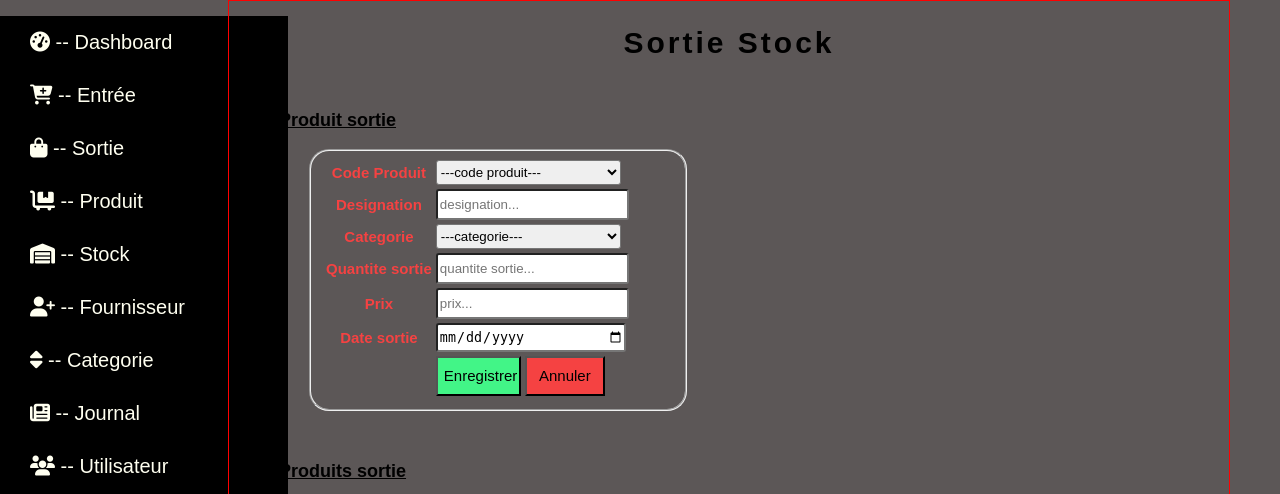
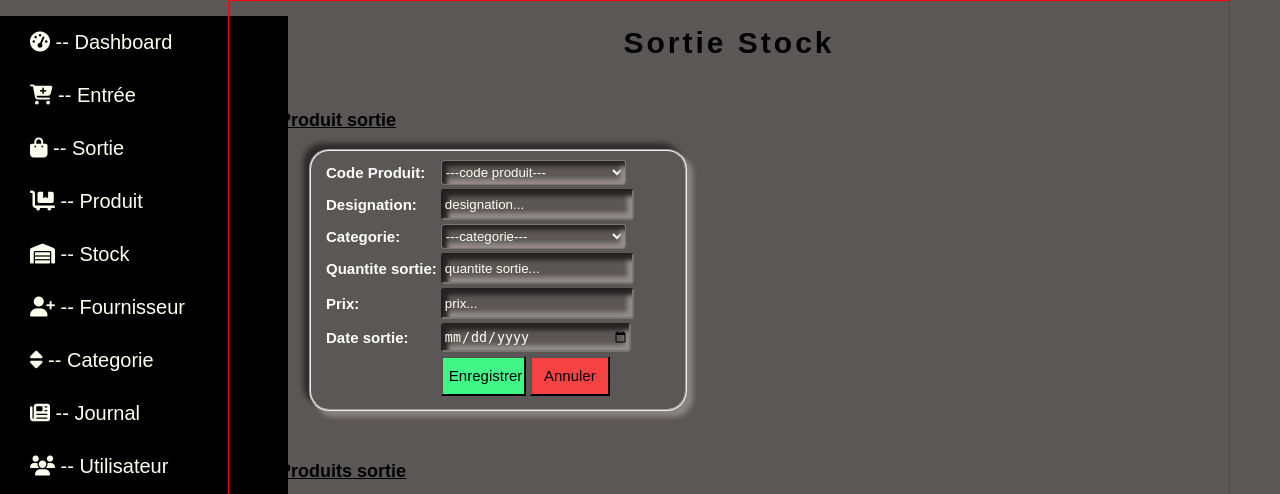
Before and after one commit to ahishakiyeyv/G-Stock, a PHP site: page /sortie.php in a window 1280 px wide. Shown: the part 93-587 px from the top of the page. Run offline with PHP 8.4, Linux system fonts and the light colour scheme; data comes from the database, SQL or seed files in the repository; data that the repository does not hold is empty; some libraries are stand-ins or nearby versions.

Commit message:
design modified

```diff
--- a/css/style.css
+++ b/css/style.css
@@ -205,17 +216,24 @@ table .th2 .td2{
     width:350px;
     border-radius: 20px;
     margin-left:80px;
+    box-shadow:  -6px -6px 5px #2e2c2c,
+             6px 6px 5px #8a8383;
 }
 .th-sort{
     font-family: Arial, Helvetica, sans-serif;
     font-size: 15px;
-    color:#f54242;
+    text-align: left;
+    color:#fff;
 }
 .inpt-sort{
     height:25px;
     width:100%;
     border-radius: 3px;
     outline:none;
+    background:#5c5757 ;
+    color:ivory;
+    box-shadow: inset 5px 5px 4px #252323,
+    inset -5px -5px 4px #938b8b;
 }
 #btn-sub{
     font-size: 15px;
--- a/dashboard.php
+++ b/dashboard.php
@@ -10,7 +10,7 @@ include("database.php");
     <meta name="viewport" content="width=device-width, initial-scale=1.0">
     <link rel="shortcut icon" href="images/03.png" type="image/x-icon">
     <script src="https://kit.fontawesome.com/a076d05399.js"></script>
-    <link rel="stylesheet" href="css/styles.css">
+    <link rel="stylesheet" href="css/style.css">
     <title>Tableau de Bord</title>
 </head>
 <body>
--- a/produit.php
+++ b/produit.php
@@ -53,11 +53,11 @@ include("database.php");
                 <form action="" method="post">
                     <table>
                         <tr>
-                            <th class="th-pro">Code Produit</th>
+                            <th class="th-pro">Code Produit:  </th>
                             <td><input type="text" name="code" class="inpt-pro" placeholder="Code Produit..." required></td>
                         </tr>
                         <tr>
-                            <th class="th-pro">Nom Produit</th>
+                            <th class="th-pro">Nom Produit:   </th>
                             <td><input type="text" name="nompro" class="inpt-pro" placeholder="Nom..." required></td>
                         </tr>
                         <tr>
--- a/sortie.php
+++ b/sortie.php
@@ -52,7 +52,7 @@ include("database.php");
                 <form action="" method="post">
                 <table>
                     <tr>
-                        <th class="th-sort">Code Produit</th>
+                        <th class="th-sort">Code Produit:</th>
                         <td>
                             <select name="code" class="inpt-sort">
                             <option value="">---code produit---</option>
@@ -70,11 +70,11 @@ include("database.php");
                         </td>
                     </tr>
                     <tr>
-                        <th class="th-sort">Designation</th>
+                        <th class="th-sort">Designation:</th>
                         <td><input type="text" name="designa" class="inpt-sort" placeholder="designation..."></td>
                     </tr>
                     <tr>
-                        <th class="th-sort">Categorie</th>
+                        <th class="th-sort">Categorie:</th>
                         <td>
                             <select name="categorie" class="inpt-sort">
                             <option value="">---categorie---</option>
@@ -91,15 +91,15 @@ include("database.php");
                         </td>
                     </tr>
                     <tr>
-                        <th class="th-sort">Quantite sortie</th>
+                        <th class="th-sort">Quantite sortie:</th>
                         <td><input type="number" name="qtesortie" class="inpt-sort" placeholder="quantite sortie..."></td>
                     </tr>
                     <tr>
-                        <th class="th-sort">Prix</th>
+                        <th class="th-sort">Prix:</th>
                         <td><input type="text" name="prixachat" class="inpt-sort" placeholder="prix..."></td>
                     </tr>
                     <tr>
-                        <th class="th-sort">Date sortie</th>
+                        <th class="th-sort">Date sortie:</th>
                         <td><input type="date" name="datesortie" class="inpt-sort"></td>
                     </tr>
                     <tr>
```
Also changed, not shown: other parts of css/style.css (+45 -2 lines), fournisseur.php (+4 -5 lines).
